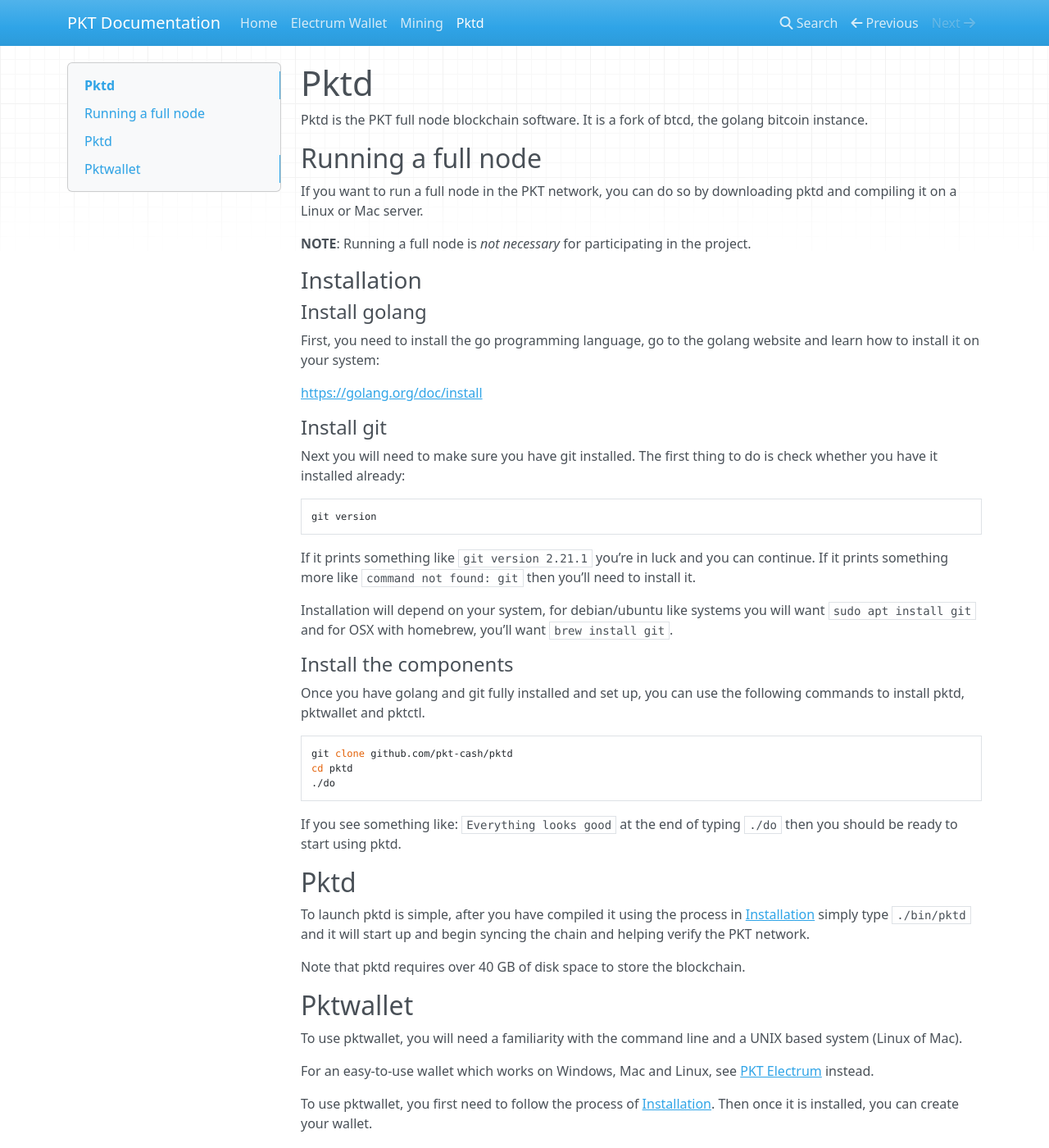
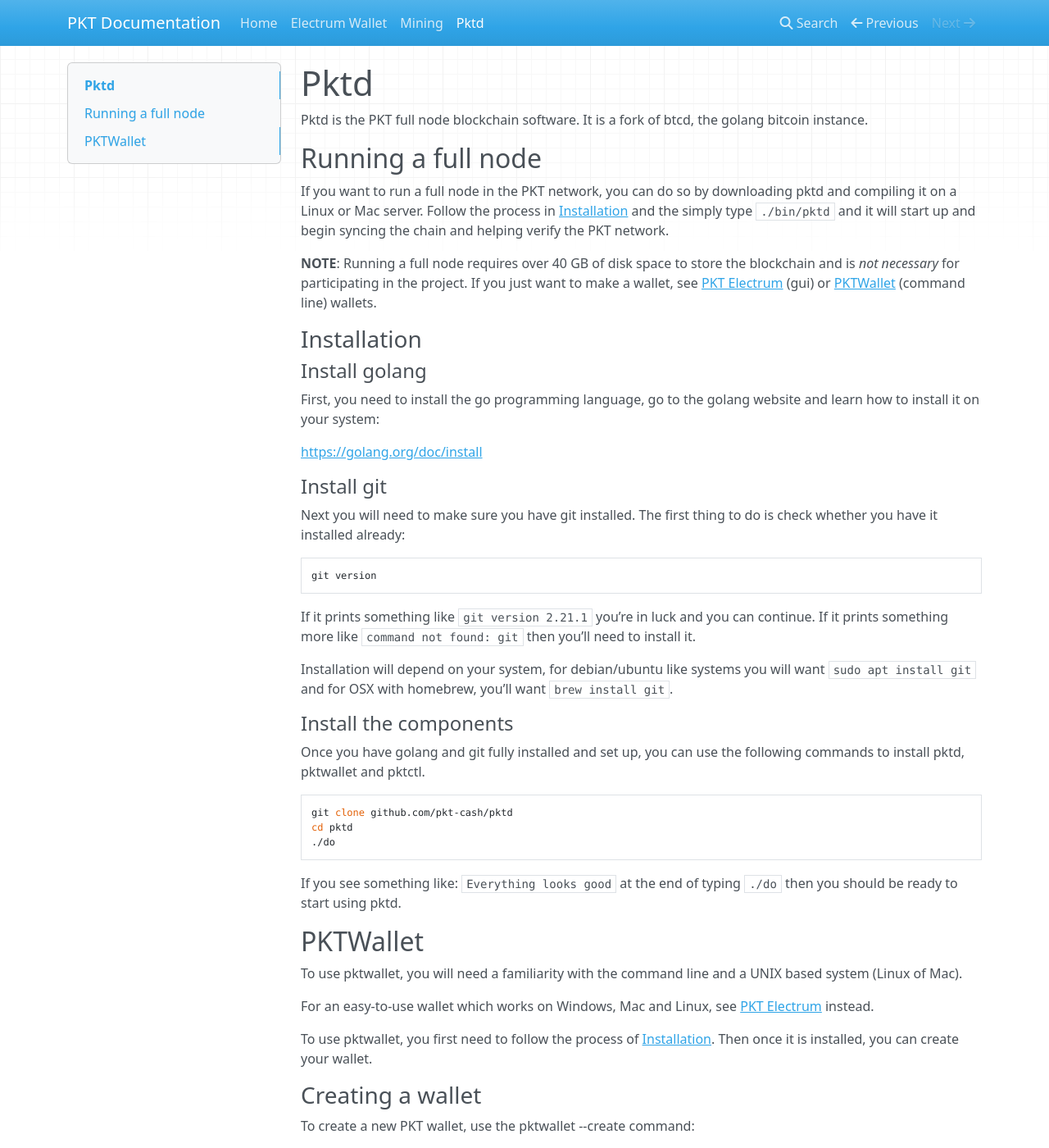
Before and after one commit to pkt-cash/pkt-docs, an MkDocs documentation site: the page built from docs/pktd/index.md, in a window 1280 px wide and 1400 px high. Shown: the whole window at 82% size. Built offline with MkDocs 1.6.1, drawn with Linux system fonts in a browser that asks for light colours; nearby versions of some CDN libraries.

Commit message:
Clarify pktd docs so it is clear you don't need to run a full node

```diff
--- a/docs/pktd/index.md
+++ b/docs/pktd/index.md
@@ -3,9 +3,12 @@
 
 ## Running a full node
 If you want to run a full node in the PKT network, you can do so by downloading pktd and compiling
-it on a Linux or Mac server.
+it on a Linux or Mac server. Follow the process in [Installation](#installation) and the simply type
+`./bin/pktd` and it will start up and begin syncing the chain and helping verify the PKT network.
 
-**NOTE**: Running a full node is *not necessary* for participating in the project.
+**NOTE**: Running a full node requires over 40 GB of disk space to store the blockchain and is
+*not necessary* for participating in the project. If you just want to make a wallet, see
+[PKT Electrum](../electrum) (gui) or [PKTWallet](#pktwallet) (command line) wallets.
 
 ### Installation
 
@@ -38,14 +41,7 @@
 If you see something like: `Everything looks good` at the end of typing `./do` then you should be
 ready to start using pktd.
 
-## Pktd
-To launch pktd is simple, after you have compiled it using the process in [Installation](#installation)
-simply type `./bin/pktd` and it will start up and begin syncing the chain and helping verify the PKT
-network.
-
-Note that pktd requires over 40 GB of disk space to store the blockchain.
-
-## Pktwallet
+## PKTWallet
 To use pktwallet, you will need a familiarity with the command line and a UNIX based system
 (Linux of Mac).
 
```
